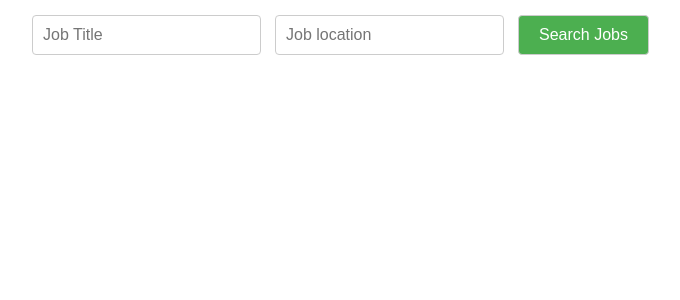
After one commit to StructAnish/Job-search-portal, a Flask app: page /jobs in a window 1280 px wide. The commit adds this page. Shown: the top 300 px of the page, without its empty margins (297-977 px from the left). Run offline with Flask 3, Linux system fonts and the light colour scheme.

Commit message:
Use Flask to run website
Run the website by simply running:
python scraper.py

```diff
--- /dev/null
+++ b/job-scrap/scraper.py
@@ -0,0 +1,120 @@
+from flask import Flask, request, render_template, jsonify, url_for
+from selenium import webdriver
+from selenium.webdriver.common.keys import Keys
+from selenium.webdriver.common.by import By
+
+# Mulithreading:
+import threading
+import time
+
+app = Flask(__name__)
+
+options = webdriver.ChromeOptions()
+
+options.add_argument('--headless=new') # Run Chrome without its UI
+options.add_argument("--no-sandbox")  # Bypass OS security model
+options.add_argument("--disable-dev-shm-usage")  # Overcome limited resource problems
+# Add a real User-Agent header
+options.add_argument("user-agent=Mozilla/5.0 (Windows NT 10.0; Win64; x64) AppleWebKit/537.36 (KHTML, like Gecko) Chrome/88.0.4324.150 Safari/537.36")
+
+
+jobs_info = []
+# lock = threading.Lock()
+
+# ...............Routes.............................
+@app.route('/')
+def index():
+    return render_template('home.html')
+
+@app.route("/jobs")
+def jobs():
+    return render_template("/jobs/jobs.html")
+
+@app.route("/details")
+def details():
+    return render_template("/social/detail.html")
+
+@app.route("/settings")
+def settings():
+    return render_template("/social/setting.html")
+
+@app.route("/signup")
+def signup():
+    return render_template("/sign/signup.html")
+
+@app.route("/signout")
+def signout():
+    return render_template("/sign/signout.html")
+
+# @app.route("/feedback")
+# def feedback():
+#     return render_template("")
+
+
+
+
+
+#.................... Scraping API code .........................
+@app.route("/api/jobs", methods=["POST"])
+def scrape_jobs():
+    data = request.get_json()
+    domain = data["jobTitle"]
+    location = data["location"]
+
+    time1 = time.time()
+
+    # Optimizing using multithreading
+    t1 = threading.Thread(target = scrapeJobs, args = (domain, 'https://in.indeed.com/', "text-input-what", "resultContent", "jobTitle", "jcs-JobTitle", "css-1p0sjhy", "css-92r8pb"))
+    t2 = threading.Thread(target = scrapeJobs, args = (domain, 'https://www.glassdoor.co.in/Job/index.htm', "searchBar-jobTitle", "jobCard", "JobCard_jobTitle___7I6y", "JobCard_jobTitle___7I6y", "JobCard_location__rCz3x", "EmployerProfile_compactEmployerName__LE242"))
+
+    # t2 = threading.Thread(target = scrapeJobs, args = (domain, 'https://www.glassdoor.co.in/Job/index.htm', "searchBar-jobTitle", location, "searchBar-location", "jobCard", "JobCard_jobTitle___7I6y", "JobCard_jobTitle___7I6y", "JobCard_location__rCz3x", "EmployerProfile_compactEmployerName__LE242"))
+
+    t1.start()
+    t2.start()
+    t1.join()
+    t2.join()
+
+
+    print("Time taken: ",time.time() - time1)
+
+    return jsonify(jobs_info)
+
+
+
+# def scrapeJobs(domain, website, searchbarTag, location, locationSearchbarTag ,cardTag, jobtitleTag, joblinkTag, locationTag, companyTag):
+
+def scrapeJobs(domain, website, searchbarTag, cardTag, jobtitleTag, joblinkTag, locationTag, companyTag):
+
+    driver = webdriver.Chrome(options = options)
+
+    driver.get(website)
+    time.sleep(0.5)
+
+
+    # locationSearchBar = driver.find_element(By.ID, locationSearchbarTag)
+    # locationSearchBar.clear()
+    # locationSearchBar.send_keys(location)
+    # locationSearchBar.send_keys(Keys.RETURN)
+
+    searchBar = driver.find_element(By.ID, searchbarTag)
+    searchBar.clear()
+    searchBar.send_keys(domain)
+    searchBar.send_keys(Keys.RETURN)
+
+    results = driver.find_elements(By.CLASS_NAME, cardTag)
+
+    for result in results:
+        job_title = result.find_element(By.CLASS_NAME, jobtitleTag).text
+        job_link = result.find_element(By.CLASS_NAME, joblinkTag).get_attribute("href")
+        job_location = result.find_element(By.CLASS_NAME, locationTag).text
+        company_name = result.find_element(By.CLASS_NAME, companyTag).text
+
+        # Appending to global list
+        jobs_info.append({"name" : company_name, "title" : job_title, "location": job_location, "link" : job_link})
+
+    return
+
+
+if __name__ == '__main__':
+    app.run(debug=True)
+    # app.run(debug=True, port=5000)
--- /dev/null
+++ b/job-scrap/static/css/jobs/jobs.css
@@ -0,0 +1,25 @@
+.search-bar {
+    display: flex;
+    flex-direction: row;
+    margin: 10px auto;
+    width: 50%;
+  }
+
+  .search-bar input[type="text"] {
+    padding: 10px;
+    margin: 5px;
+    border: 1px solid #ccc;
+    border-radius: 4px;
+    font-size: 16px;
+  }
+
+  .search-bar button {
+    padding: 10px 20px;
+    margin: 5px;
+    border: 1px solid #ccc;
+    border-radius: 4px;
+    font-size: 16px;
+    background-color: #4CAF50;
+    color: white;
+    cursor: pointer;
+  }
--- a/job-scrap/source/sign/signin.css
+++ b/job-scrap/static/css/sign/signin.css
@@ -9,7 +9,7 @@
 body{
   min-height: 100vh;
   width: 100%;
-  background-image: url("/job-scrap/public/images/hero-bg.jpg");
+  background-image: url("/static/images/hero-bg.jpg");
 }
 .container{
   position: absolute;
--- a/job-scrap/public/style.css
+++ b/job-scrap/static/css/style.css
@@ -11,7 +11,7 @@
 body {
     height: 100vh;
     width: 100%;
-    background-image: url("/job-scrap/public/images/hero-bg.jpg");
+    background-image: url("/static/images/hero-bg.jpg");
     background-position: center;
     background-size: cover;
 }
--- /dev/null
+++ b/job-scrap/static/js/jobs/index.js
@@ -0,0 +1,45 @@
+document.getElementById("searchForm").addEventListener("submit", function(event) {
+    event.preventDefault(); // Prevent default form submission
+
+    const jobTitle = document.getElementById("title").value;
+    const location = document.getElementById("location").value;
+
+    // console.log(jobTitle);
+
+    // Send data to server-side script using Fetch API
+    // Change this link to the link where the python code will run after deployment
+    fetch("/api/jobs", {
+      method: "POST",
+      headers: { "Content-Type": "application/json" },
+      body: JSON.stringify({ jobTitle, location })
+    })
+    .then(response => response.json())
+    .then(data => {
+      // Display scraped results on the webpage
+      displayScrapedJobs(data);
+    })
+    .catch(error => {
+      console.error("Error sending data:", error);
+    });
+  });
+
+  function displayScrapedJobs(data) {
+    const jobsSection = document.getElementById("job-results");
+    jobsSection.innerHTML = ""
+
+    data.forEach(jobData => {
+
+        const anchor = document.createElement('a');
+        anchor.href = jobData.link;
+
+        const heading = document.createElement('h2')
+        heading.innerText = jobData.title;
+        anchor.appendChild(heading);
+
+        const location = document.createElement('p');
+        location.innerText = jobData.name + "\n" + jobData.location;
+
+        jobsSection.appendChild(anchor);
+        jobsSection.appendChild(location);
+    })
+  };
--- /dev/null
+++ b/job-scrap/templates/jobs/jobs.html
@@ -0,0 +1,21 @@
+<!DOCTYPE html>
+<html lang="en">
+<head>
+    <meta charset="UTF-8">
+    <meta name="viewport" content="width=device-width, initial-scale=1.0">
+    <title>Jobs</title>
+    <link rel="stylesheet" href="/static/css/jobs/jobs.css">
+</head>
+<body>
+    <div class="search-bar">
+        <form id="searchForm">
+            <input type="text" id="title" name="job_title" placeholder="Job Title" required>
+            <input type="text" id="location" name="location" placeholder="Job location">
+            <button type="submit">Search Jobs</button>
+          </form>
+    </div>
+    <div id = "job-results"></div>
+    <!-- <script src="{{ url_for('static', filename='index.js') }}"></script> -->
+    <script src="/static/js/jobs/index.js"></script>
+</body>
+</html>
--- a/job-scrap/source/sign/signout.html
+++ b/job-scrap/templates/sign/signout.html
@@ -41,6 +41,6 @@
   <input type="button" id="signoutbtn" value="Sign Out">
   <script src="https://www.gstatic.com/firebasejs/8.10.1/firebase-app.js"></script>
   <script src="https://www.gstatic.com/firebasejs/8.10.1/firebase-auth.js"></script>
-  <script src="page1.js" type="module"></script>
+  <script src="/static/js/sign/page1.js" type="module"></script>
 </body>
 </html>
```
Also changed, not shown: job-scrap/static/css/social/detail.css (renamed from job-scrap/source/social/setting.css, +52 -75 lines), job-scrap/static/css/social/setting.css (renamed from job-scrap/source/social/detail.css, +75 -52 lines), job-scrap/templates/home.html (renamed from job-scrap/public/home.html, +11 -9 lines), job-scrap/templates/sign/signup.html (renamed from job-scrap/source/sign/signup.html, +5 -5 lines), job-scrap/templates/social/detail.html (renamed from job-scrap/source/social/detail.html, +6 -6 lines), job-scrap/templates/social/setting.html (renamed from job-scrap/source/social/setting.html, +6 -6 lines), README.md, job-scrap/static/images/hero-bg.jpg (renamed from job-scrap/public/images/hero-bg.jpg), job-scrap/static/images/logo.png (renamed from job-scrap/public/images/logo.png), job-scrap/static/js/sign/config.js (renamed from job-scrap/source/sign/config.js), job-scrap/static/js/sign/page0.js (renamed from job-scrap/source/sign/page0.js), job-scrap/static/js/sign/page1.js (renamed from job-scrap/source/sign/page1.js).
